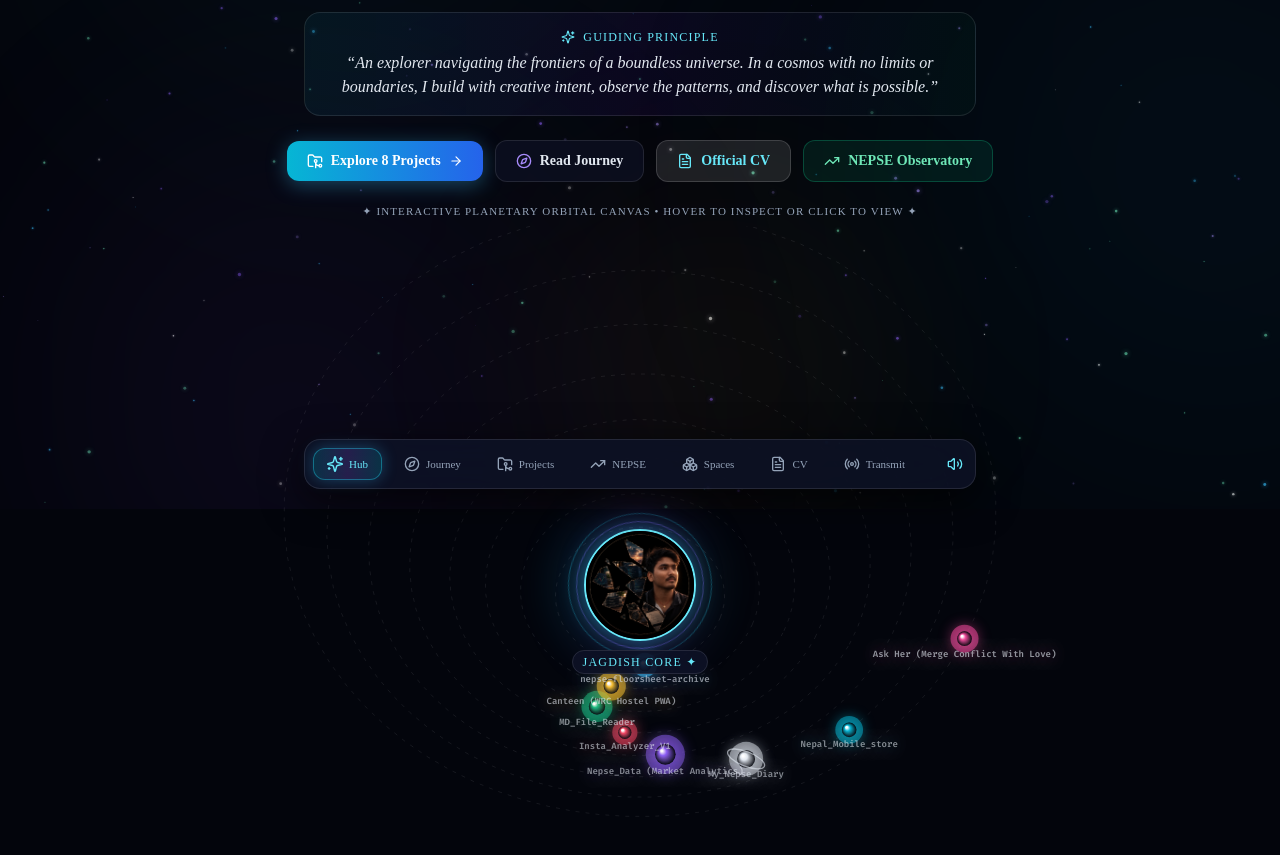
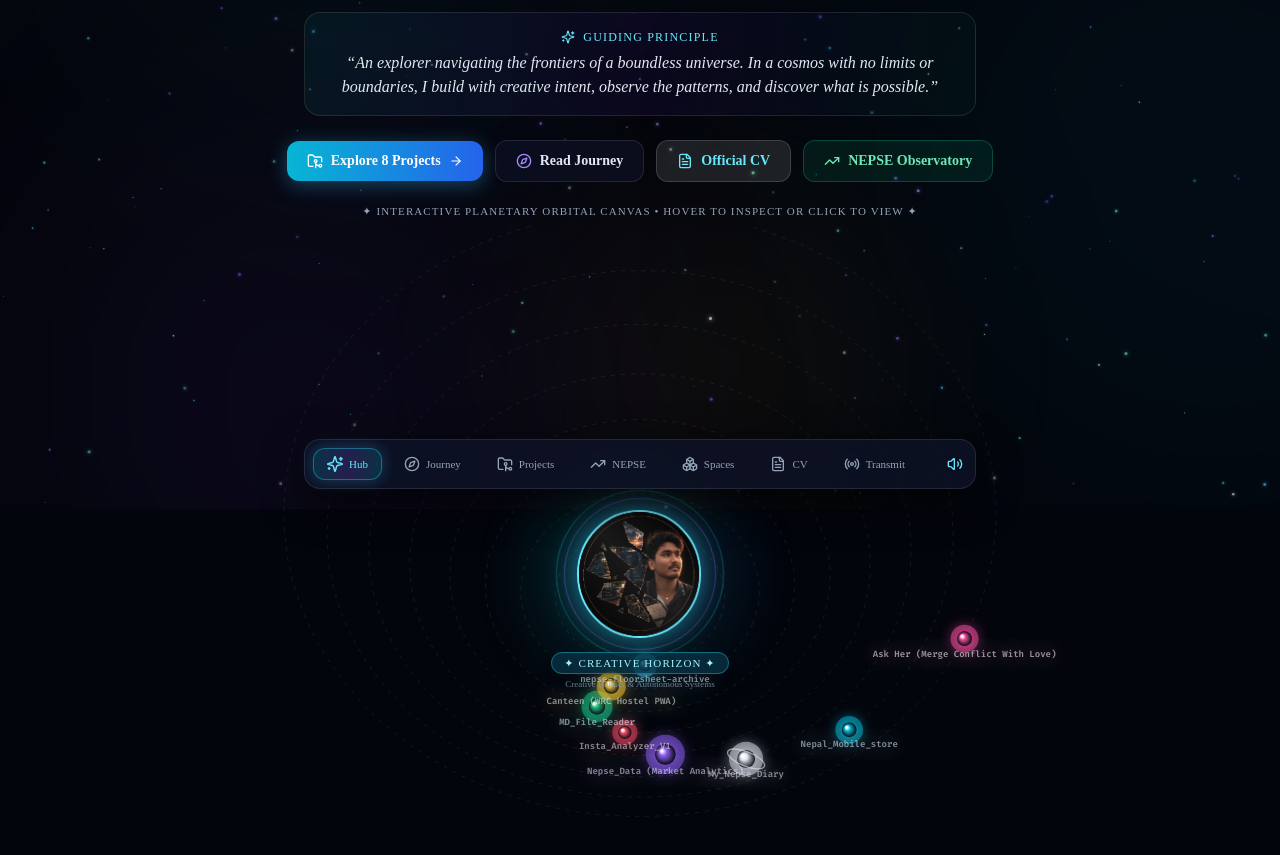
Before and after one commit to jagdishsah126/jagdishsah126, a Next.js app: page / in a window 1280 px wide. Shown: the part 291-1146 px from the top of the page. Built offline with nearby package versions, Linux system fonts and the light colour scheme.

Commit message:
feat: implement 3D dual-sided central medallion with flip to formal portrait and dynamic dimension badges

```diff
--- a/src/components/cosmic/CosmicCanvas.tsx
+++ b/src/components/cosmic/CosmicCanvas.tsx
@@ -514,32 +514,110 @@ export default function CosmicCanvas({ onSelectProject }: CosmicCanvasProps) {
         className="absolute inset-0 w-full h-full cursor-grab active:cursor-grabbing z-10"
       />
 
-      {/* Center Avatar Overlay positioned at canvas center */}
+      {/* Center 3D Dual-Sided Celestial Medallion (Option 1 + Option 2) */}
+      {(() => {
+        // Calculate 3D orientation angles
+        const yawDeg = (rotY * 180) / Math.PI;
+        const pitchDeg = (rotX * 180) / Math.PI - 55; // Tilt relative to orbital plane
+        const isFacingBack = Math.cos(rotY) < 0;
+
+        return (
           <div className="absolute z-20 pointer-events-none flex flex-col items-center justify-center">
-        <div className="relative w-24 h-24 md:w-28 md:h-28 flex items-center justify-center">
-          {/* Pulsing Accretion Glow */}
-          <div className="absolute -inset-4 rounded-full border border-cyan-400/30 animate-spin [animation-duration:20s]" />
-          <div className="absolute -inset-2 rounded-full border border-violet-500/40 animate-spin [animation-duration:12s] [animation-direction:reverse]" />
-          <div className="absolute -inset-6 rounded-full bg-gradient-to-r from-cyan-500/20 via-violet-600/20 to-emerald-500/10 blur-xl animate-pulse" />
+            {/* 3D Perspective Wrapper */}
+            <div
+              className="relative w-28 h-28 md:w-32 md:h-32 flex items-center justify-center"
+              style={{ perspective: "1000px" }}
+            >
+              {/* Outer 3D Cosmic Accretion Rings */}
+              <div
+                className="absolute -inset-5 rounded-full border border-cyan-400/30 animate-spin [animation-duration:24s] pointer-events-none"
+                style={{
+                  transform: `rotateX(${pitchDeg * 0.7}deg) rotateZ(15deg)`,
+                  transformStyle: "preserve-3d",
+                }}
+              />
+              <div
+                className="absolute -inset-3 rounded-full border border-violet-500/40 animate-spin [animation-duration:14s] [animation-direction:reverse] pointer-events-none"
+                style={{
+                  transform: `rotateX(${pitchDeg * 0.7}deg) rotateZ(-25deg)`,
+                  transformStyle: "preserve-3d",
+                }}
+              />
+              <div
+                className={`absolute -inset-7 rounded-full blur-2xl transition-colors duration-500 ${
+                  isFacingBack
+                    ? "bg-gradient-to-r from-violet-600/30 via-amber-500/20 to-purple-600/20"
+                    : "bg-gradient-to-r from-cyan-500/30 via-emerald-500/20 to-blue-600/20"
+                } animate-pulse`}
+              />
 
-          {/* Central Avatar Portrait */}
-          <div className="relative w-full h-full rounded-full overflow-hidden border-2 border-cyan-300 shadow-[0_0_25px_rgba(56,189,248,0.5)]">
+              {/* The Rotating 3D Dual-Sided Medallion */}
+              <div
+                className="relative w-full h-full rounded-full transition-transform duration-75"
+                style={{
+                  transformStyle: "preserve-3d",
+                  transform: `rotateX(${pitchDeg * 0.4}deg) rotateY(${yawDeg}deg)`,
+                }}
+              >
+                {/* SIDE A: Creative / Builder Avatar (Front Face) */}
+                <div
+                  className="absolute inset-0 rounded-full overflow-hidden border-2 border-cyan-300 shadow-[0_0_30px_rgba(56,189,248,0.6)] bg-space-void"
+                  style={{
+                    backfaceVisibility: "hidden",
+                    WebkitBackfaceVisibility: "hidden",
+                  }}
+                >
                   <Image
                     src={PORTFOLIO_DATA.personal.avatarImg}
-              alt="Jagdish Sah Avatar"
+                    alt="Jagdish Sah Creative Avatar"
                     fill
                     className="object-cover"
                     priority
                   />
+                  {/* Subtle Glass Surface Glint */}
+                  <div className="absolute inset-0 bg-gradient-to-tr from-transparent via-white/10 to-transparent pointer-events-none" />
+                </div>
+
+                {/* SIDE B: Executive / Formal Portrait (Back Face) */}
+                <div
+                  className="absolute inset-0 rounded-full overflow-hidden border-2 border-violet-300 shadow-[0_0_30px_rgba(139,92,246,0.6)] bg-space-void"
+                  style={{
+                    backfaceVisibility: "hidden",
+                    WebkitBackfaceVisibility: "hidden",
+                    transform: "rotateY(180deg)",
+                  }}
+                >
+                  <Image
+                    src={PORTFOLIO_DATA.personal.formalPhoto}
+                    alt="Jagdish Sah Executive Portrait"
+                    fill
+                    className="object-cover"
+                    priority
+                  />
+                  {/* Subtle Amber Glass Glint */}
+                  <div className="absolute inset-0 bg-gradient-to-tr from-transparent via-amber-300/15 to-transparent pointer-events-none" />
+                </div>
               </div>
             </div>
 
-        <div className="mt-2 text-center">
-          <span className="text-xs font-mono tracking-widest text-cyan-300 bg-space-card/90 border border-white/10 px-2.5 py-1 rounded-full backdrop-blur-md">
-            JAGDISH CORE ✦
+            {/* Dynamic Dimensional Identity Badge */}
+            <div className="mt-3 text-center transition-all duration-300">
+              <span
+                className={`text-[11px] font-mono tracking-widest px-3 py-1 rounded-full backdrop-blur-md border shadow-lg transition-colors duration-300 ${
+                  isFacingBack
+                    ? "text-violet-200 border-violet-400/40 bg-violet-950/80 shadow-[0_0_20px_rgba(139,92,246,0.35)]"
+                    : "text-cyan-200 border-cyan-400/40 bg-cyan-950/80 shadow-[0_0_20px_rgba(56,189,248,0.35)]"
+                }`}
+              >
+                {isFacingBack ? "✦ PROFESSIONAL CITADEL ✦" : "✦ CREATIVE HORIZON ✦"}
+              </span>
+              <span className="block text-[9px] font-mono text-slate-400 mt-1 opacity-75">
+                {isFacingBack ? "Executive Profile & NEPSE Analyst" : "Creative Builder & Autonomous Systems"}
               </span>
             </div>
           </div>
+        );
+      })()}
 
       {/* Stable, Zero-Flicker Planetary Inspection Card */}
       {activeDisplayPlanet && (
```
Lines whose indentation alone changed are shown as unchanged.
